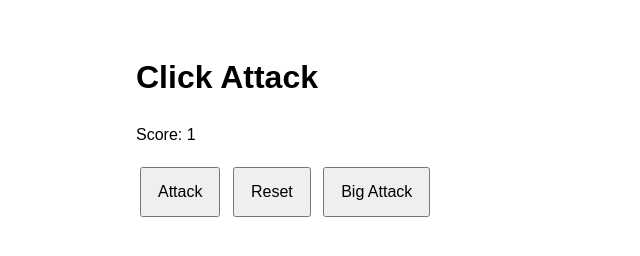
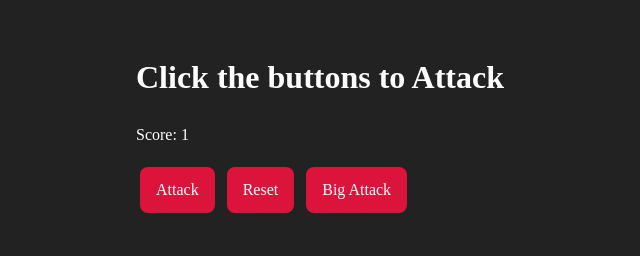
Before and after one commit to Kristian7062/week-01-click-attack, a plain HTML site: page index.html in a window 1280 px wide. Both pictures are taken after a click on the button "Attack". Shown: the whole page, without its empty margins (86-726 px from the left). Drawn offline with Linux system fonts and the light colour scheme.

Commit message:
Checking to see if git works

```diff
--- a/index.html
+++ b/index.html
@@ -8,7 +8,7 @@
     <script src="script.js" defer></script>
 </head>
 <body>
-    <h1 id="title">Click Attack</h1>
+    <h1 id="title">Click the buttons to Attack</h1>
     <p>Score: <span id="score">0</span></p>
 
     <button id="attackButton">Attack</button>
--- a/script.js
+++ b/script.js
@@ -23,7 +23,7 @@ function addPoint(){
 function resetGame() {
     score = 0;
     scoreDisplay.textContent = score;
-    title.textContent = "Click Attack";
+    title.textContent = "Click the buttons to Attack";
 }
 
 function bigAttackPoint() {
@@ -35,7 +35,7 @@ function bigAttackPoint() {
 }
 
 function youWin(){
-    if (score >= 20){
+    if (score >= 10){
         title.textContent = "You Win!";
     }
 }
--- a/style.css
+++ b/style.css
@@ -6,12 +6,21 @@ body {
     margin: 0 auto;
     padding: 2rem;
     line-height: 1.5;
+    background: #222222;
+    color: white;
+    font-family: Bahnschrift;
+
 }
 
 button, input {
     font: inherit;
     padding: 0.7rem 1rem;
     margin: 0.25rem;
+    background: crimson;
+    color: white;
+    font-family: Bahnschrift;
+    border: none;
+    border-radius: 0.5rem;
 }
 
 .card {
```
